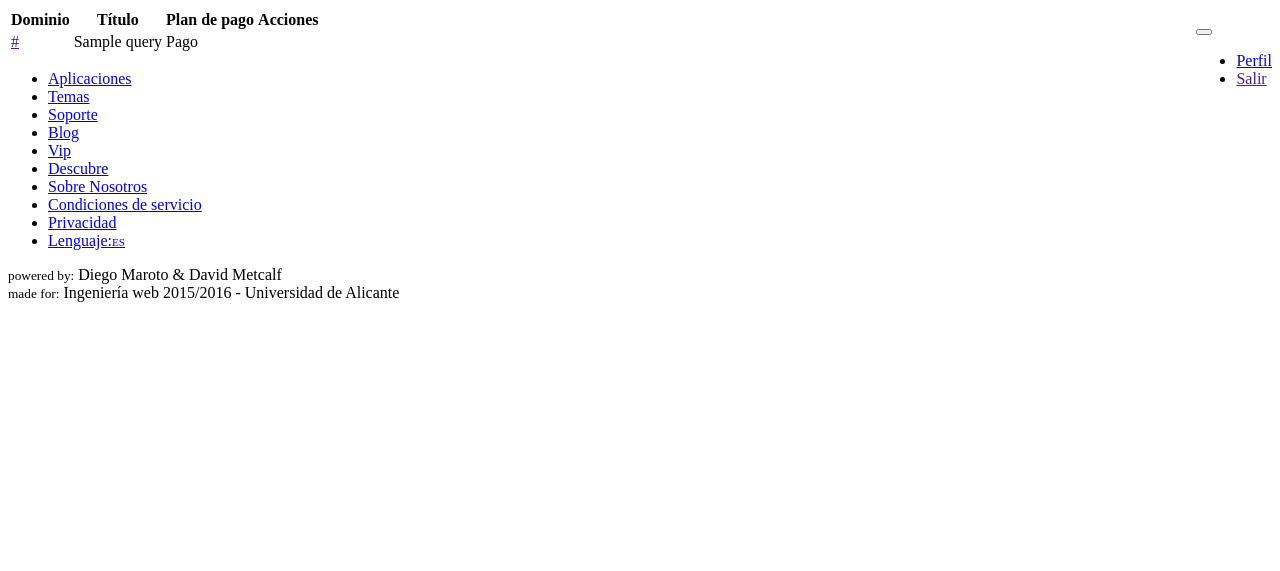
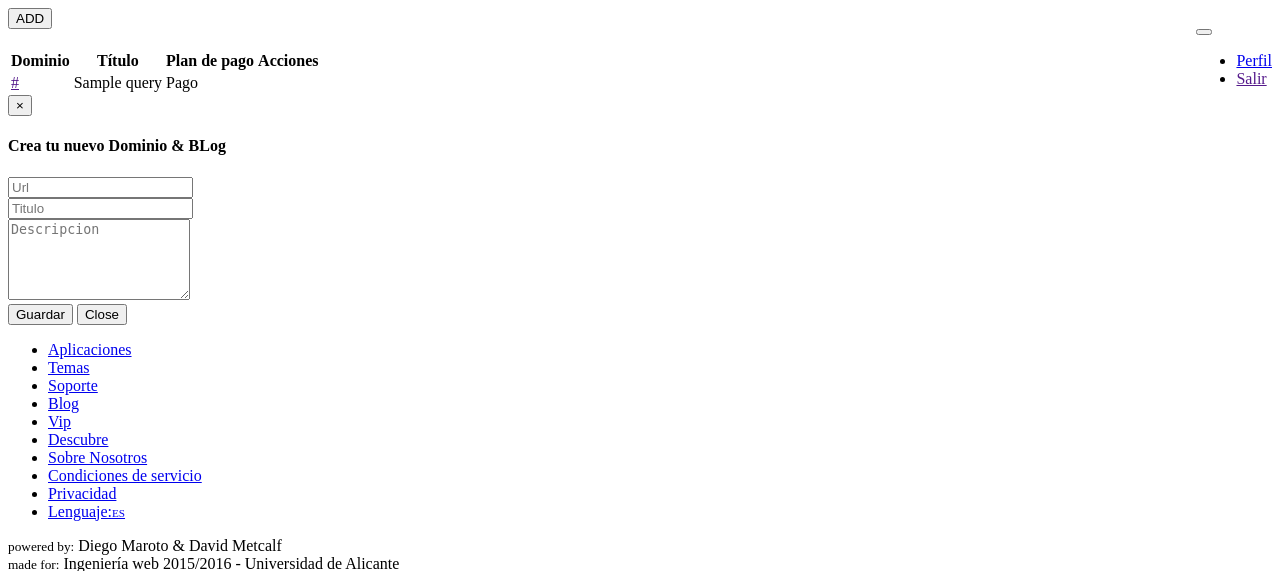
Before and after one commit to DiegoMGar/iw_wordpress, a PHP site: the page made by application/views/dashboard.php in a window 1280 px wide. Shown: the top 571 px of the page. Run offline with PHP 8.4, Linux system fonts and the light colour scheme; the template is opened without the code that fills it: most values are stand-ins (such as "Sample title", 1, 10 or a date in 2020); data that the repository does not hold is empty.

Commit message:
CRUD: Create OK!
User is able to create, if url is taken error msg appears.

```diff
--- a/application/views/blog.php
+++ b/application/views/blog.php
@@ -67,7 +67,6 @@
 	      </div>
       </form>
     </div>
-
   </div>
 </div>
 
--- a/application/views/dashboard.php
+++ b/application/views/dashboard.php
@@ -1,4 +1,6 @@
 <div class="container" style="color: black;">
+
+    <button type="button" class="btn btn-primary" data-toggle="modal" data-target="#addDomainBlog">ADD</button>
 
 	<div class="dropdown" style="float: right; margin-top:10px;">
 	  <button class="btn btn-primary dropdown-toggle" type="button" data-toggle="dropdown"><?php echo $this->session->name ?>
@@ -8,6 +10,12 @@
 	    <li><a href="<?php echo base_url('/dashboard/logout');?>">Salir</a></li>
 	  </ul>
 	</div>
+
+    <div style="margin-top: 20px;">
+    <?php if($error)
+            echo '<div class="alert alert-danger fade in"><a href="#" class="close" data-dismiss="alert" aria-label="close">&times;</a>'. $error .'</div>'
+    ?>
+    </div>
 
 	<table class="table table-striped">
     <thead>
@@ -35,3 +43,42 @@
 	    </tbody>
   	</table>
 </div>
+
+<!-- Modal addDomainBlog-->
+<div id="addDomainBlog" class="modal fade" role="dialog" style="color: black;">
+  <div class="modal-dialog">
+    <!-- Modal content-->
+    <div class="modal-content">
+      <div class="modal-header">
+        <button type="button" class="close" data-dismiss="modal">&times;</button>
+        <h4 class="modal-title">Crea tu nuevo Dominio & BLog</h4>
+      </div>
+      <form class="form col-md-12 center-block" name="addDomainBlog" action="<?php echo base_url('dashboard/addDomain/');?>" method="post">
+        <div class="modal-body">
+            <div class="form-group">
+              <input type="text" class="form-control input-lg" placeholder="Url" name="url" required>
+            </div>
+            <div class="form-group">
+              <input type="text" class="form-control input-lg" placeholder="Titulo" name="titulo" required>
+            </div>
+            <div class="form-group">
+              <textarea class="form-control" rows="5" name="descripcion" placeholder="Descripcion"></textarea>
+            </div>
+          </div>
+          <div class="modal-footer">
+            <button class="btn btn-primary" type="submit" value="Submit" id="saveBut">Guardar</button>
+            <button type="button" class="btn btn-default" data-dismiss="modal">Close</button>
+          </div>
+      </form>
+    </div>
+  </div>
+</div>
+
+<script>
+    $('#saveBut').click(function(e) {
+      if ($('input').val() === '') {
+        e.preventDefault();
+        alert('input is empty');
+      }
+    });
+</script>
```
Also changed, not shown: application/controllers/Dashboard.php (+32 -0 lines).
